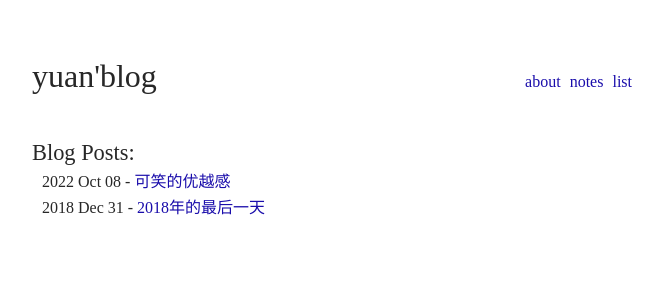
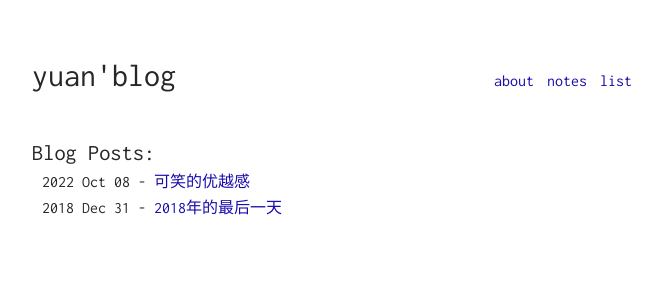
Before and after one commit to yrir/oldyuan.com, a Jekyll site: the page built from index.html, in a window 1280 px wide. Shown: the top 300 px of the page, without its empty margins (308-970 px from the left). Built offline with Jekyll 4.4.1, drawn with Linux system fonts in a browser that asks for light colours; some web fonts are replaced.

Commit message:
Update default.html
Update Fonts

```diff
--- a/_layouts/default.html
+++ b/_layouts/default.html
@@ -20,7 +20,7 @@
 
     <link rel="icon" href="/assets/img/favicon.ico">
     <link rel="stylesheet"
-href="https://fonts.lug.ustc.edu.cn/css?family=Inconsolata:400,700">
+href="https://fonts.googleapis.com/css?family=Inconsolata:400,700">
     <link rel="stylesheet" type="text/css" href="/assets/css/main.css">
 
 </head>
```
